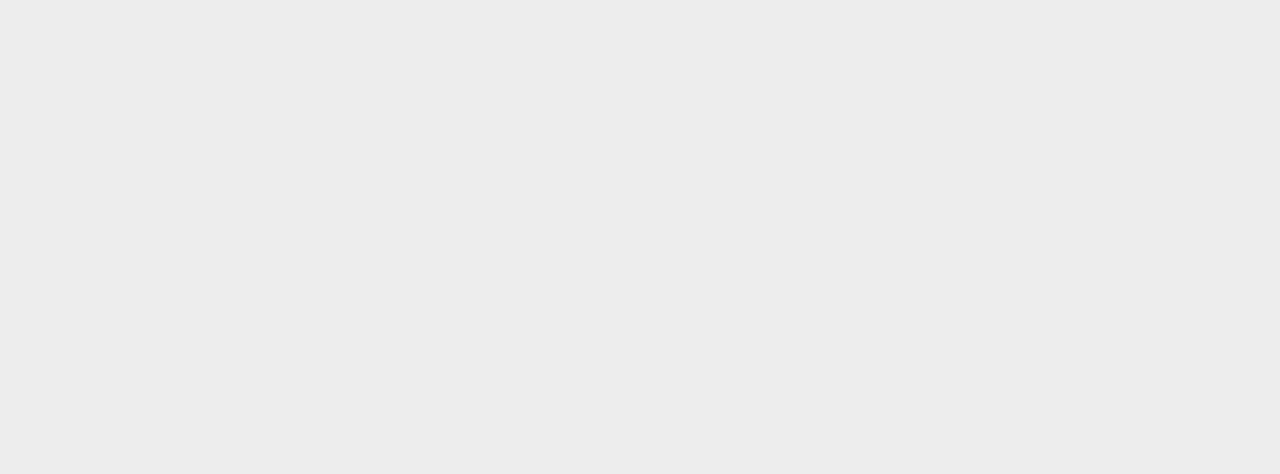
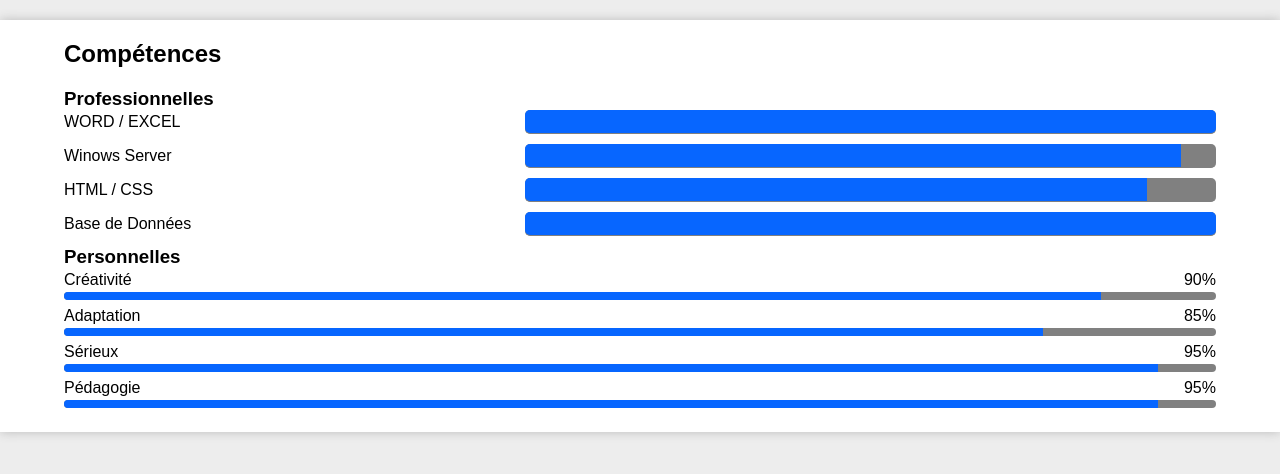
Before and after one commit to adayane9/git-mon-cv, a plain HTML site: page index.html in a window 1280 px wide. Drawn offline with Linux system fonts and the light colour scheme.

Commit message:
mise en place de la section competences

```diff
--- a/index.html
+++ b/index.html
@@ -7,5 +7,46 @@
 </head>
 <body>
 
+    <section>
+        <h2>Compétences</h2>
+        <h3 class="h3gauche">Professionnelles</h3>
+        <div class="comp">
+            <p>WORD / EXCEL</p>
+            <div class="conteneur-barre"><span class="barre c100"></span></div>
+        </div>
+        <div class="comp">
+            <p>Winows Server</p>
+            <div class="conteneur-barre"><span class="barre c95"></span></div>
+        </div>
+        <div class="comp">
+            <p>HTML / CSS</p>
+            <div class="conteneur-barre"><span class="barre c90"></span></div>
+        </div>
+        <div class="comp">
+            <p>Base de Données</p>
+            <div class="conteneur-barre"><span class="barre c100"></span></div>
+        </div>
+        <h3 class="h3gauche">Personnelles</h3>
+        <div class="comp2">
+            <p>Créativité</p>
+            <p>90%</p>
+            <div class="conteneur-barre2"><span class="barre c90"></span></div>
+        </div>
+        <div class="comp2">
+            <p>Adaptation</p>
+            <p>85%</p>
+            <div class="conteneur-barre2"><span class="barre c85"></span></div>
+        </div>
+        <div class="comp2">
+            <p>Sérieux</p>
+            <p>95%</p>
+            <div class="conteneur-barre2"><span class="barre c95"></span></div>
+        </div>
+        <div class="comp2">
+            <p>Pédagogie</p>
+            <p>95%</p>
+            <div class="conteneur-barre2"><span class="barre c95"></span></div>
+        </div>
+    </section>
 </body>
 </html>
```
